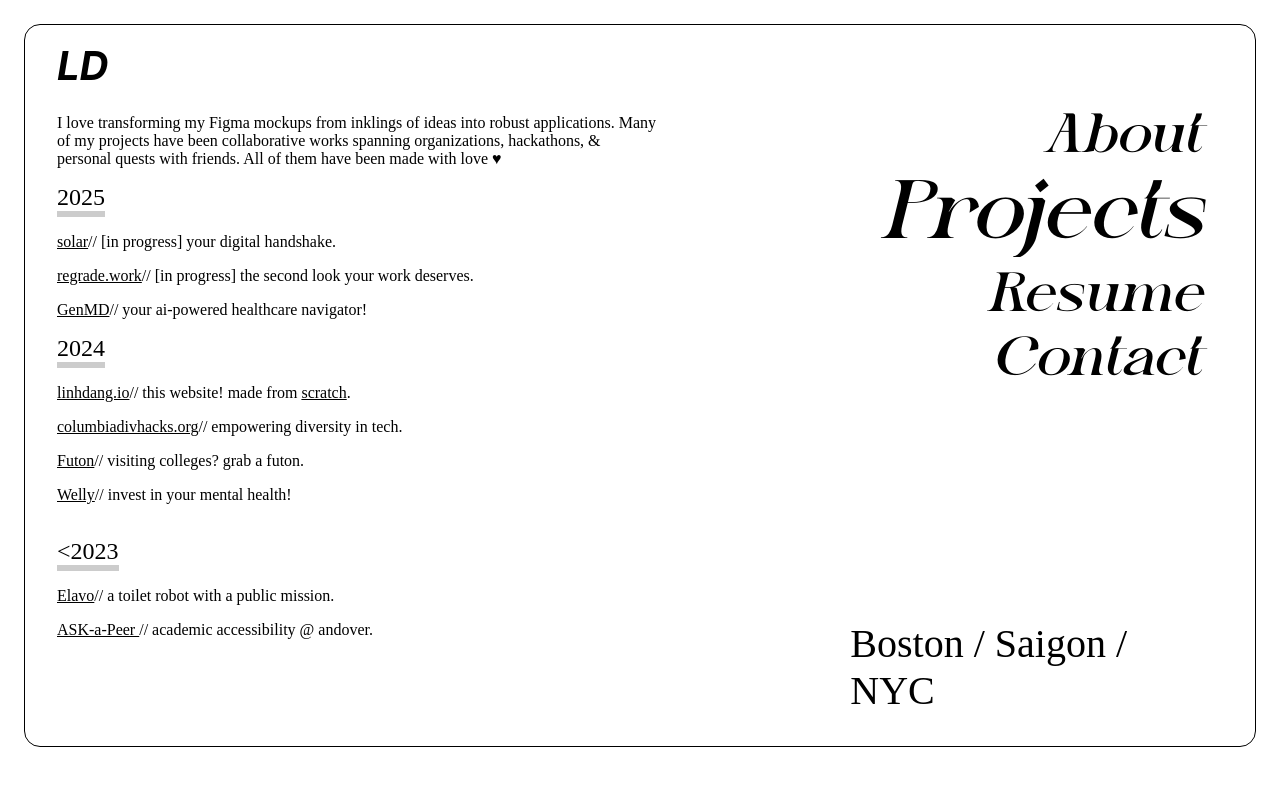
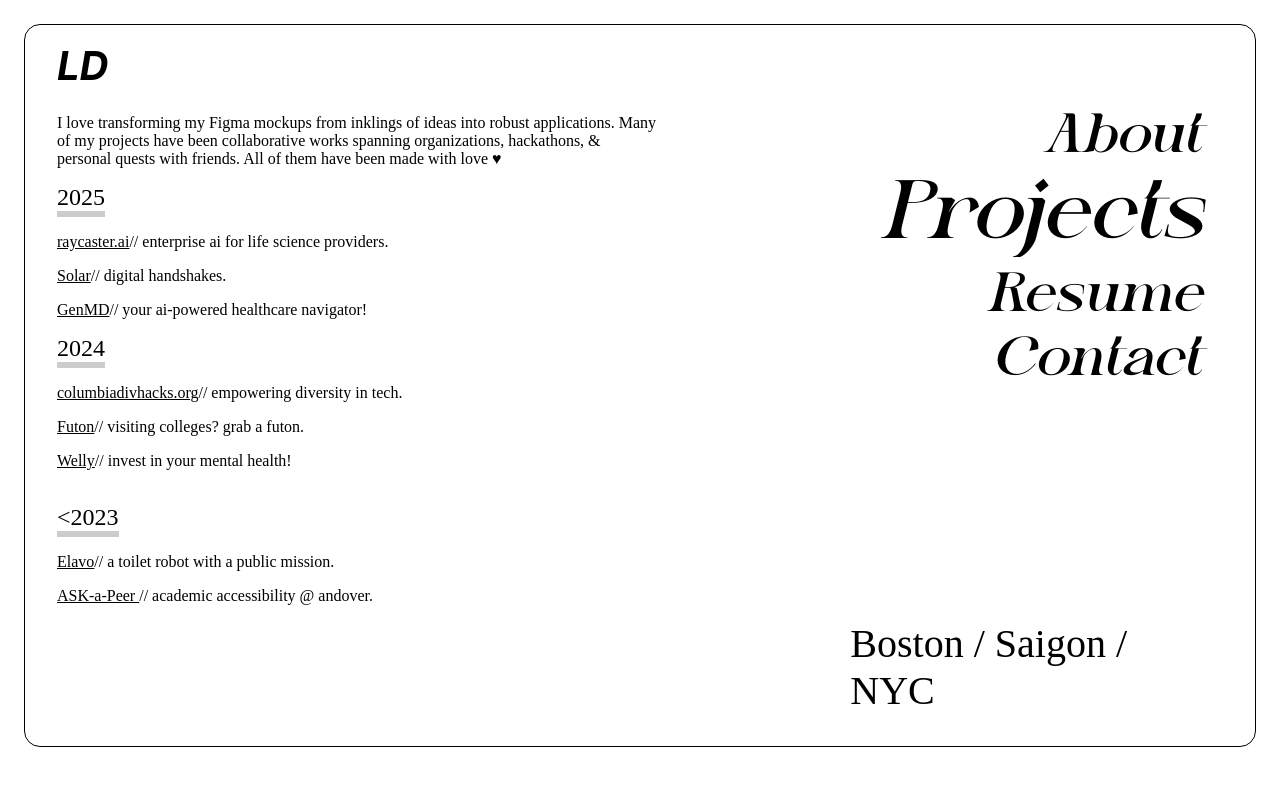
Before and after one commit to ldang04/linhdang.io, a React (Create React App) app: page / in a window 1280 px wide. Both pictures are taken after a click on the button "Projects". Shown: the top 786 px of the page. Built offline with nearby package versions, Linux system fonts and the light colour scheme; a web font is replaced by a local one.

Commit message:
content updates

```diff
--- a/src/components/sections/About.js
+++ b/src/components/sections/About.js
@@ -25,7 +25,7 @@ const About = () => {
                     <br />
 
                     <p>
-                    I’m an undergrad at Columbia & an AI/ML fellow in Cornell’s Break Through Tech program. With a fascination for tech, startup culture, and ethics, I am passionate about leveraging technology for social good. I also love <a href="https://devpost.com/dangdiemlinh04">hacking</a>, <a href="https://www.youtube.com/@linhxeffect">making videos</a>, and poring over Haruki Murakami's latest novels.
+                    I’m an undergrad at Columbia passionate about building and scaling startups. I current lead Growth at Raycaster (YC F24), and was previously an AI/ML fellow at Cornell Tech. In my free time, I love <a href="https://devpost.com/dangdiemlinh04">hacking</a>, <a href="https://www.youtube.com/@linhxeffect">making videos</a>, and poring over postmodern fiction.
                     </p>
                 </div>
             </div>
--- a/src/components/sections/Projects.js
+++ b/src/components/sections/Projects.js
@@ -20,17 +20,18 @@ const Projects = () => {
                 </h2>
                 <ul>
                      <li>
-                        <a href="https://www.figma.com/design/zMLU9Rq3gaYCQpFg1nHDG1/Solar-App?node-id=0-1&t=0yyXqPQwMBh31zaa-1">solar</a>
+                        <a href="https://www.raycaster.ai" target="_blank" rel="noopener noreferrer">raycaster.ai</a>
 
-                        // [in progress] your digital handshake.
+                        // enterprise ai for life science providers.
                     </li>
+                     <li>
+                        <a href="https://www.connectwith.solar/" target="_blank" rel="noopener noreferrer">Solar</a>
+
+                        // digital handshakes.
+                    </li>
+
                     <li>
-                        <a href="#">regrade.work</a>
-
-                        // [in progress] the second look your work deserves.
-                    </li>
-                    <li>
-                        <a href="https://devpost.com/software/genmd">GenMD</a>
+                        <a href="https://devpost.com/software/genmd" target="_blank" rel="noopener noreferrer">GenMD</a>
 
                         // your ai-powered healthcare navigator!
                     </li>
@@ -41,25 +42,19 @@ const Projects = () => {
                 {/* 2024 Project list  */}
                 <ul>
                     <li>
-                        <a href="#">linhdang.io</a>
-
-                        // this website! made from <a href="https://github.com/ldang04/linhdang.io">scratch</a>.
-                    </li>
-
-                    <li>
-                        <a href="https://www.columbiadivhacks.org/">columbiadivhacks.org</a>
+                        <a href="https://www.columbiadivhacks.org/" target="_blank" rel="noopener noreferrer">columbiadivhacks.org</a>
 
                         // empowering diversity in tech.
                     </li>
 
                     <li>
-                        <a href="https://devpost.com/software/futon">Futon</a>
+                        <a href="https://devpost.com/software/futon" target="_blank" rel="noopener noreferrer">Futon</a>
 
                         // visiting colleges? grab a futon.
                     </li>
 
                     <li>
-                        <a href="https://devpost.com/software/welly-up9sir">Welly</a>
+                        <a href="https://devpost.com/software/welly-up9sir" target="_blank" rel="noopener noreferrer">Welly</a>
 
                         // invest in your mental health!
                     </li>
--- a/src/components/sections/Resume.js
+++ b/src/components/sections/Resume.js
@@ -19,7 +19,7 @@ const Resume = () => {
                         <img src="/assets/images/polaroid2.png" className="polaroid polaroid2" alt="Polaroid 2" />
                         <img src="/assets/images/polaroid3.png" className="polaroid polaroid3" alt="Polaroid 3" />
                     </div>
-                    <p>You can find my detailed resume <a href="https://docs.google.com/document/d/1skdxXlAGNm5yGmMDdG8loVhrRDKCJuhb/pub">here</a>.</p>
+                    <p>You can find my detailed resume <a href="https://docs.google.com/document/d/1skdxXlAGNm5yGmMDdG8loVhrRDKCJuhb/pub" target="_blank" rel="noopener noreferrer">here</a>.</p>
                 </div>
             </div>
     </CSSTransition>
```
